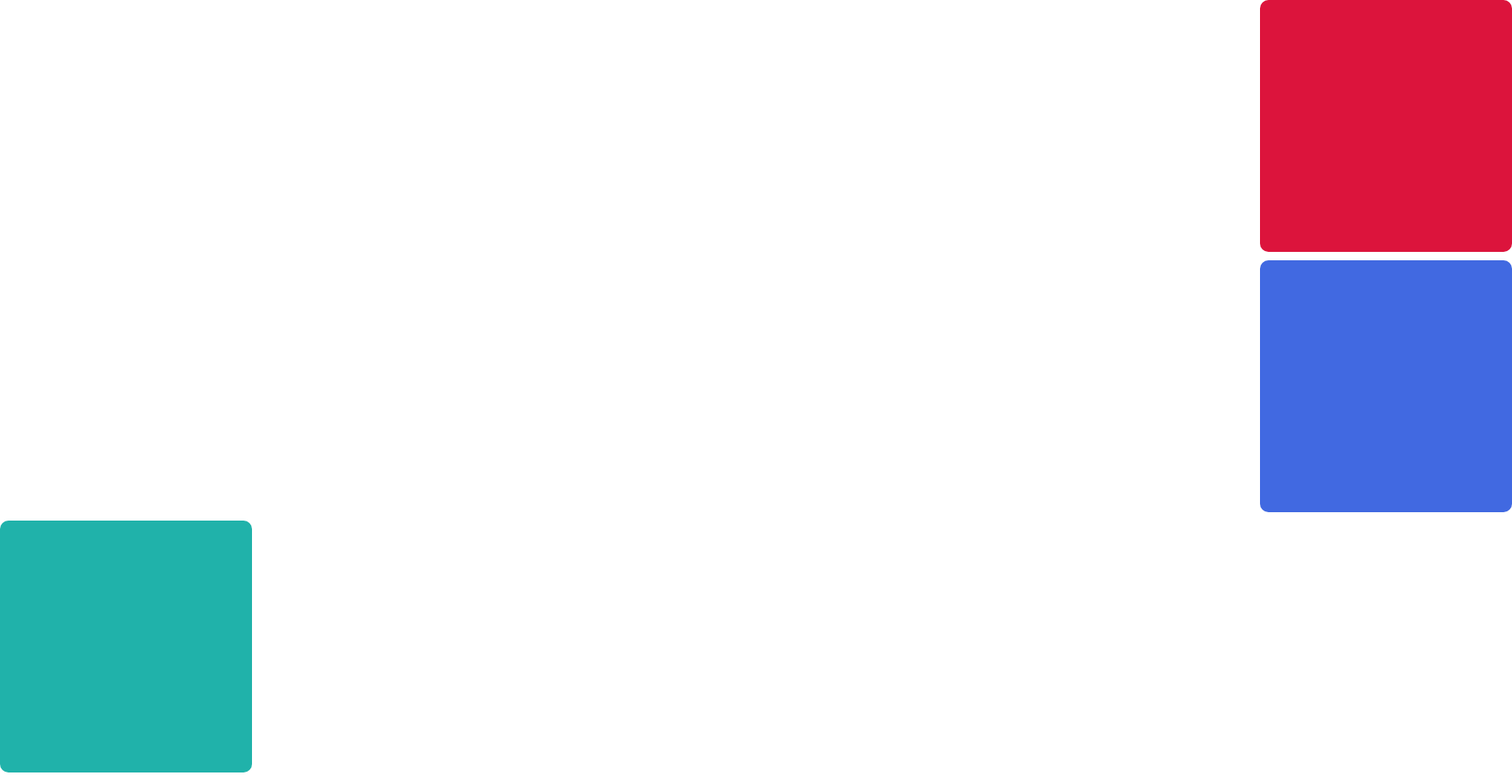
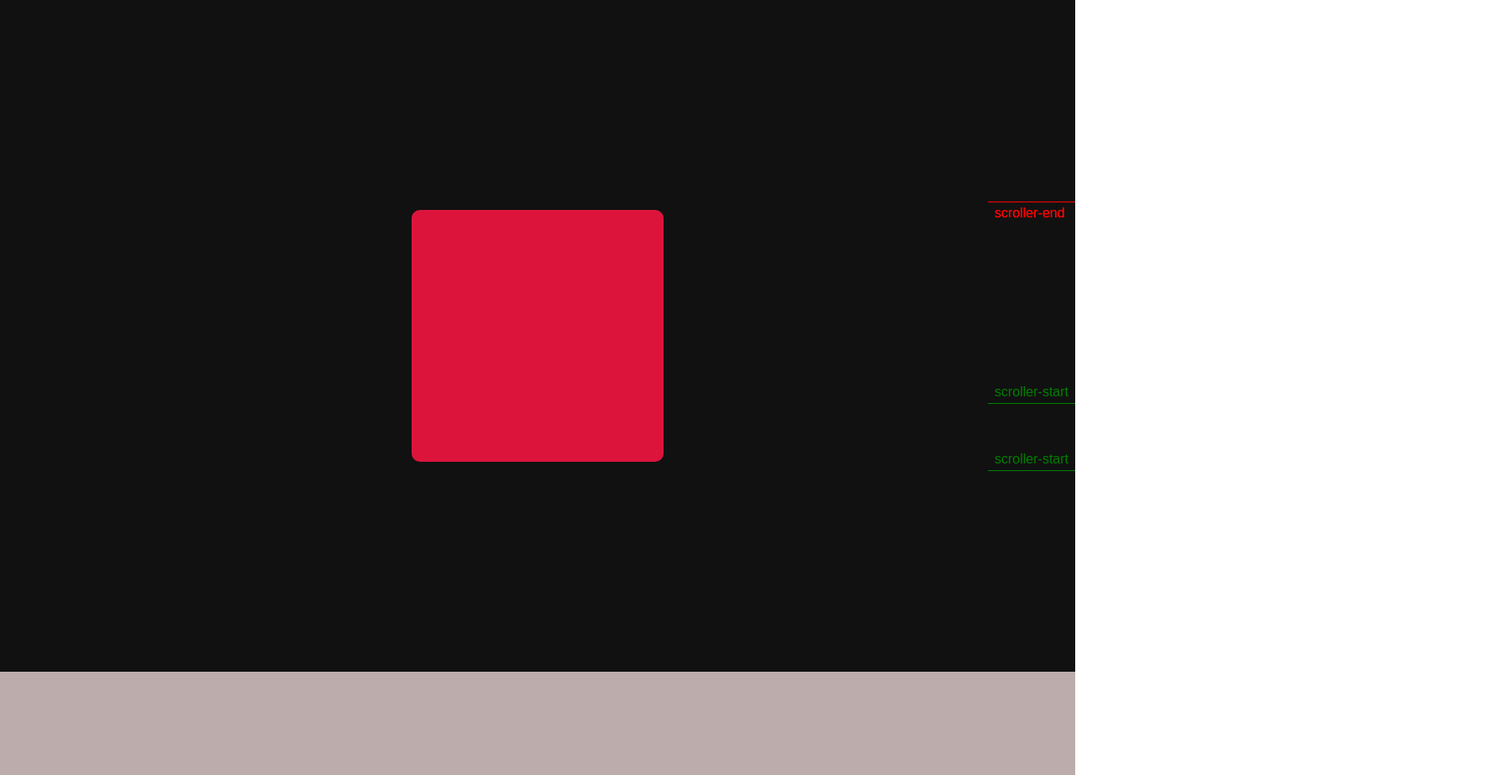
Before and after one commit to abuhosain/animate-anything, a plain HTML site: page index.html in a window 1280 px wide. Shown: the top 923 px of the page at 84% size, 1800 px wide, since content can reach past the window. Drawn offline with nearby package versions, Linux system fonts and the light colour scheme.

Commit message:
gsap scroll trigger

```diff
--- a/index.html
+++ b/index.html
@@ -12,9 +12,23 @@
     <h1>Min</h1>
     <h1>Abid Hasan</h1> -->
     <!-- <div id="circle"></div> -->
-     <div id="box1"></div>
+    <!-- <div id="box1"></div>
      <div id="box2"></div>
-     <div id="box3"></div>
+     <div id="box3"></div> -->
+
+    <div id="page1">
+      <div id="bux"></div>
+    </div>
+    <div id="page2">
+      <div id="bux"></div>
+    </div>
+    <div id="page3">
+      <div id="bux"></div>
+    </div>
+    <div id="page4">
+
+    </div>
+
 
     <script
       src="https://cdnjs.cloudflare.com/ajax/libs/gsap/3.13.0/gsap.min.js"
@@ -22,6 +36,7 @@
       crossorigin="anonymous"
       referrerpolicy="no-referrer"
     ></script>
+    <script src="https://cdnjs.cloudflare.com/ajax/libs/gsap/3.13.0/ScrollTrigger.min.js" integrity="sha512-P2IDYZfqSwjcSjX0BKeNhwRUH8zRPGlgcWl5n6gBLzdi4Y5/0O4zaXrtO4K9TZK6Hn1BenYpKowuCavNandERg==" crossorigin="anonymous" referrerpolicy="no-referrer"></script>
     <script src="script.js"></script>
   </body>
 </html>
--- a/script.js
+++ b/script.js
@@ -1,3 +1,54 @@
+
+gsap.from("#page1 #bux", {
+  scale: 0,
+  duration: 1,
+  rotate: 360,
+  delay: 1,
+})
+
+
+
+gsap.from("#page2 #bux", {
+  scale: 0,
+  duration: 1,
+  rotate: 360,
+
+  scrollTrigger: {
+    trigger : "#page2 #bux",
+    scroller: 'body',
+    markers: true,
+    start: "top 70%",
+    end : "top 30%",
+    scrub: 2,
+  },
+})
+
+
+gsap.to("#page3 #bux", {
+  x : 600,
+  duration: 2,
+  scrollTrigger: {
+    trigger: "#page3 #bux",
+    scroller: 'body',
+    markers: true,
+    start: "top 60%",
+    end : "top 30%",
+    scrub: 2,
+    pin : true
+  }
+})
+
+
+
+
+
+
+
+
+
+
+
+
 gsap.from("#box", {
   x: 1300,
   duration: 2,
--- a/style.css
+++ b/style.css
@@ -9,7 +9,6 @@ body {
   height: 100%;
   width: 100%;
 }
-
 
 /* h1 {
   text-align: center;
@@ -29,6 +28,47 @@ h1::before {
   font-weight: 600;
 } */
 
+#page1 {
+  height: 100%;
+  width: 100%;
+  background-color:  #111;
+  display: flex;
+  align-items: center;
+  justify-content: center;
+}
+#page2 {
+  height: 100%;
+  width: 100%;
+  background-color:  #bdacac;
+  display: flex;
+  align-items: center;
+  justify-content: center;
+}
+#page3 {
+  height: 100%;
+  width: 100%;
+  background-color: rgb(60, 63, 63);
+  display: flex;
+  align-items: center;
+  justify-content: flex-start;
+  padding: 30px;
+}
+#page4 {
+  height: 100%;
+  width: 100%;
+  background-color: rgb(152, 159, 159);
+  display: flex;
+  align-items: center;
+  justify-content: center;
+}
+
+#bux {
+  height: 300px;
+  width: 300px;
+  background-color: crimson;
+  border-radius: 10px;
+}
+
 #circle {
   height: 300px;
   width: 300px;
@@ -36,7 +76,6 @@ h1::before {
   border-radius: 50%;
   position: absolute;
 }
-
 
 #box1 {
   height: 300px;
@@ -62,14 +101,13 @@ h1::before {
   margin-bottom: 10px;
 }
 
-
 #box {
   height: 300px;
   width: 300px;
   background-color: crimson;
   border-radius: 10px;
   position: absolute;
-/*
+  /*
   animation-name: box-animation;
   animation-duration: 5s;
   animation-fill-mode: forwards;
```
